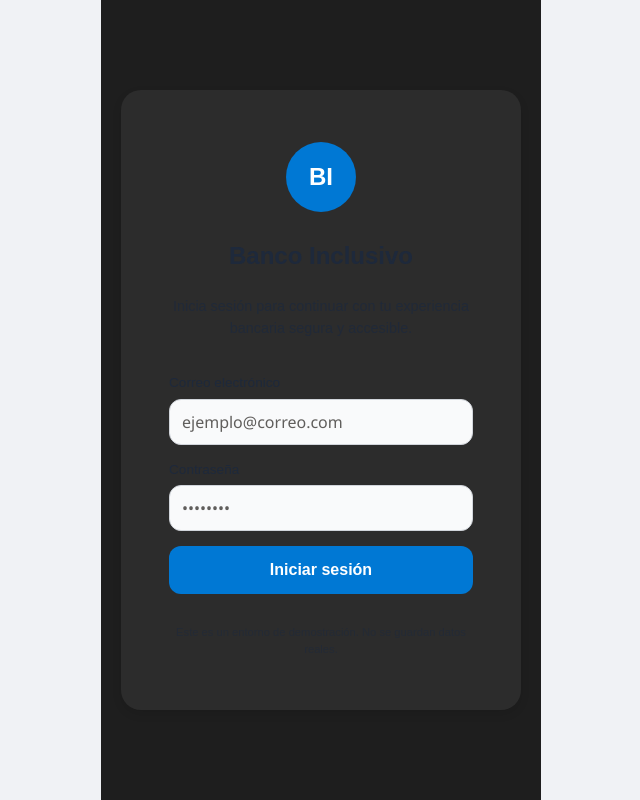
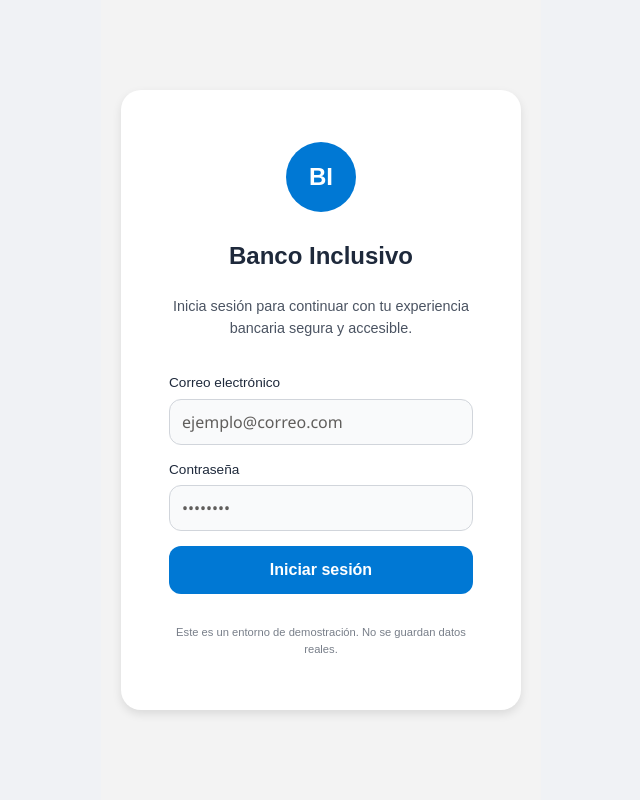
Before and after one commit to Ares-Judda/Hackaton_Spei_Frontend, a React (Vite) app: page / in a window 1280 px wide. Shown: the whole page, without its empty margins (319-959 px from the left). Built offline with nearby package versions, Linux system fonts and the light colour scheme; a web font is replaced by a local one.

Commit message:
cambios visuales

```diff
--- a/src/App.jsx
+++ b/src/App.jsx
@@ -9,7 +9,7 @@ const App = () => {
   const [hasCompletedWizard, setHasCompletedWizard] = useState(false);
 
   const [userSettings, setUserSettings] = useState({
-    theme: "dark", // valor por defecto
+    theme: "white", // valor por defecto
     font: "Arial",
     fontSize: "16px",
     canReadSmallText: true,
--- a/src/views/LoginView.jsx
+++ b/src/views/LoginView.jsx
@@ -20,7 +20,7 @@ const LoginView = ({ userSettings, onLoginSuccess }) => {
     onLoginSuccess();
   };
 
-  const isDark = theme === "white";
+  const isDark = theme === "dark";
   const bgColor = isDark ? "#0f172a" : "#f3f4f6";
   const textColor = isDark ? "#e2e8f0" : "#1e293b";
   const borderColor = isDark ? "#334155" : "#d1d5db";
```
